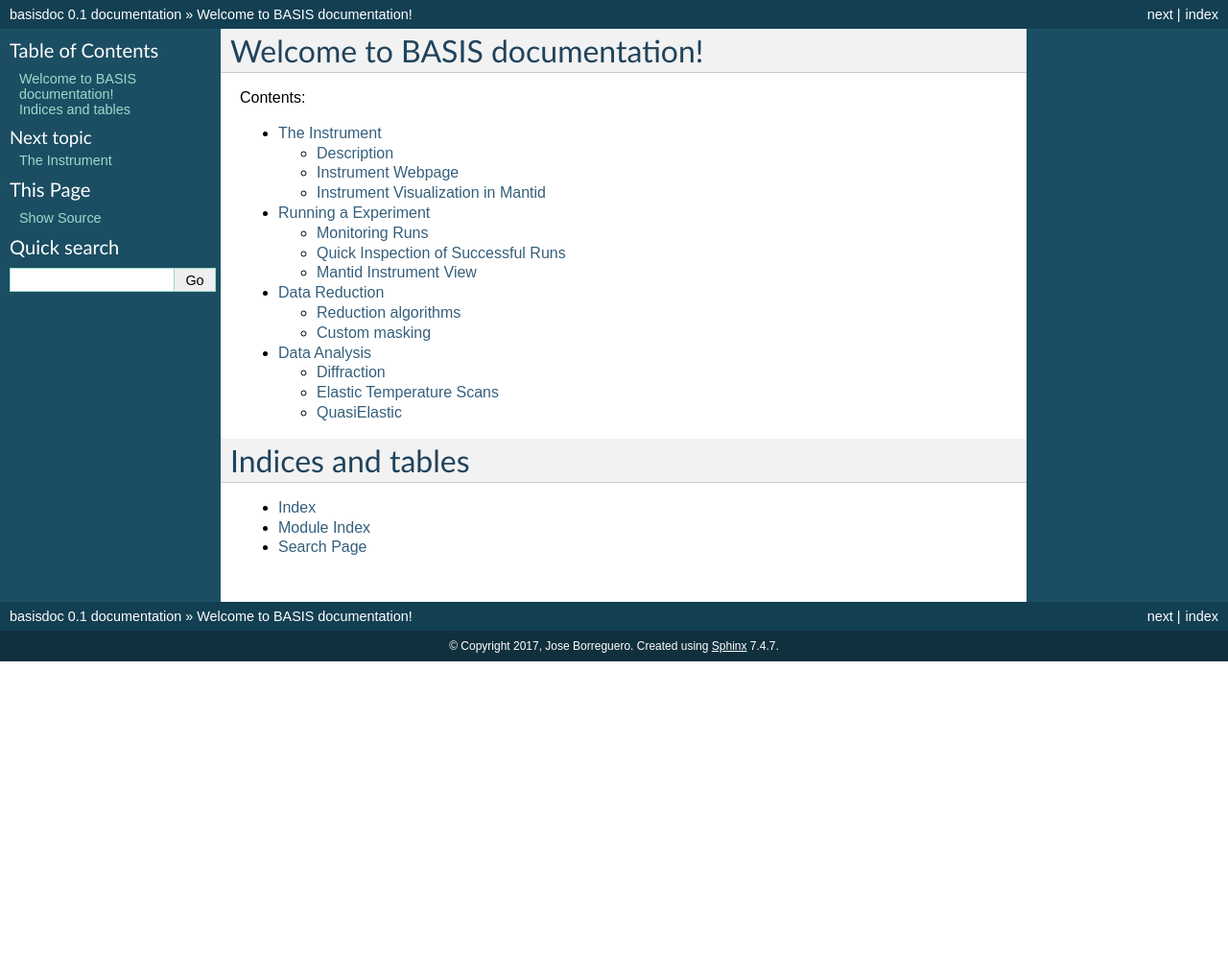
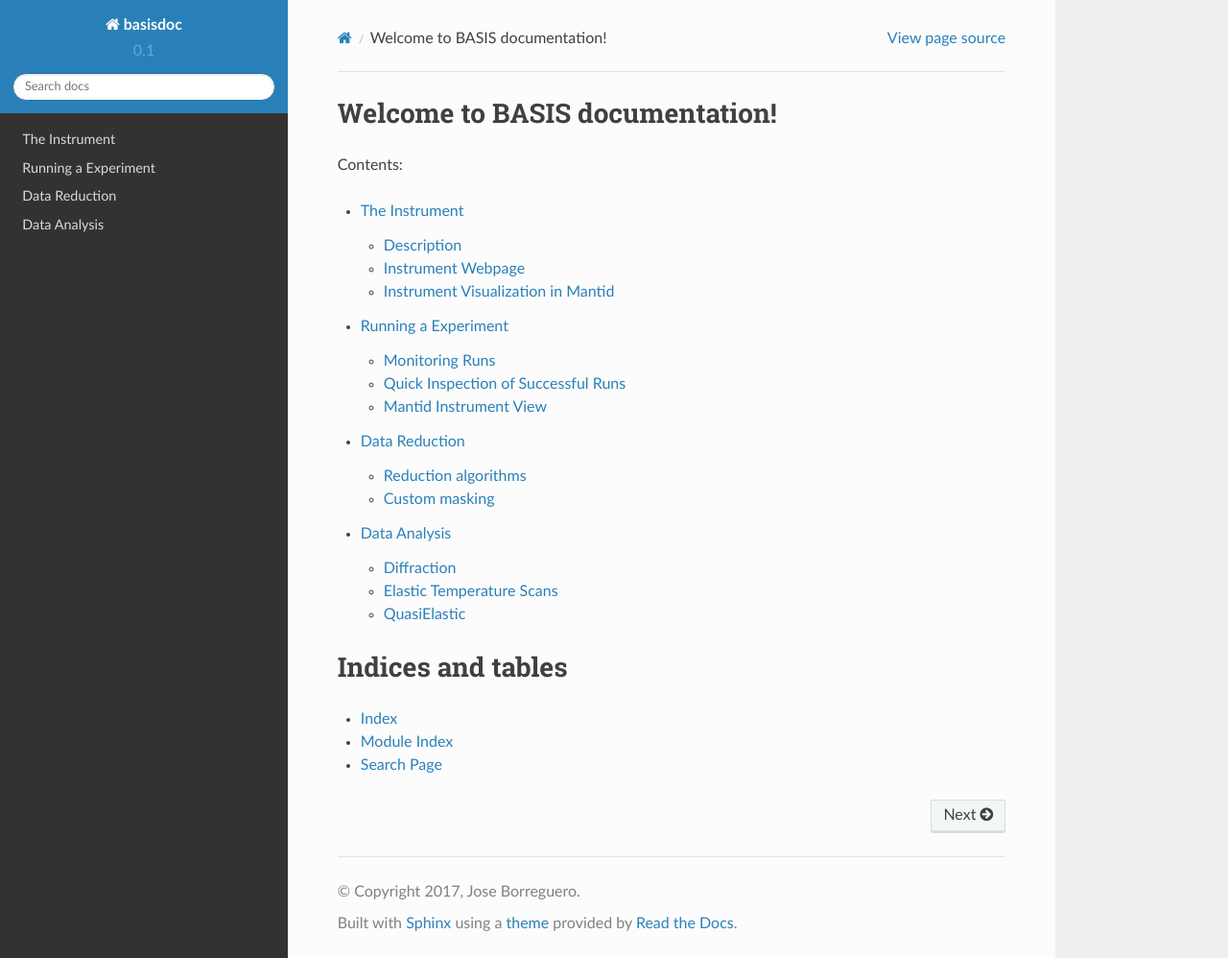
Before and after one commit to gitter-badger/basisdoc, a Sphinx documentation site: the page built from docs/index.rst, in a window 1280 px wide and 998 px high. Shown: the whole window at 96% size. Built offline with Sphinx 7.4.7 and the Read the Docs theme 2.0.0, drawn with Linux system fonts in a browser that asks for light colours; some of the changed lines change nothing that is shown.

Commit message:
Refs #16 numpy support

```diff
--- a/docs/conf.py
+++ b/docs/conf.py
@@ -26,7 +26,20 @@
 
 # Add any Sphinx extension module names here, as strings. They can be extensions
 # coming with Sphinx (named 'sphinx.ext.*') or your custom ones.
-extensions = []
+extensions = [
+    'sphinx.ext.autodoc',
+    'sphinx.ext.doctest',
+    'sphinx.ext.todo',
+    'sphinx.ext.coverage',
+    'sphinx.ext.mathjax',
+    'sphinx.ext.viewcode',
+    'sphinx.ext.intersphinx',
+    'sphinx.ext.napoleon',
+]
+napoleon_google_docstring = False
+napoleon_use_param = False
+napoleon_use_ivar = True
+
 
 # Add any paths that contain templates here, relative to this directory.
 templates_path = ['_templates']
@@ -92,7 +105,7 @@
 
 # The theme to use for HTML and HTML Help pages.  See the documentation for
 # a list of builtin themes.
-html_theme = 'default'
+html_theme = 'sphinx_rtd_theme'
 
 # Theme options are theme-specific and customize the look and feel of a theme
 # further.  For a list of options available for each theme, see the
@@ -165,7 +178,7 @@
 # html_file_suffix = None
 
 # Output file base name for HTML help builder.
-htmlhelp_basename = 'basisdocdoc'
+htmlhelp_basename = 'basisdoc'
 
 
 # -- Options for LaTeX output --------------------------------------------------
@@ -243,3 +256,9 @@
 
 # How to display URL addresses: 'footnote', 'no', or 'inline'.
 # texinfo_show_urls = 'footnote'
+
+intersphinx_mapping = {
+    "python": ('https://docs.python.org/', None),
+    "numpy": ('http://docs.scipy.org/doc/numpy', None),
+    "lmfit": ('https://lmfit.github.io/lmfit-py', None)
+}
```
